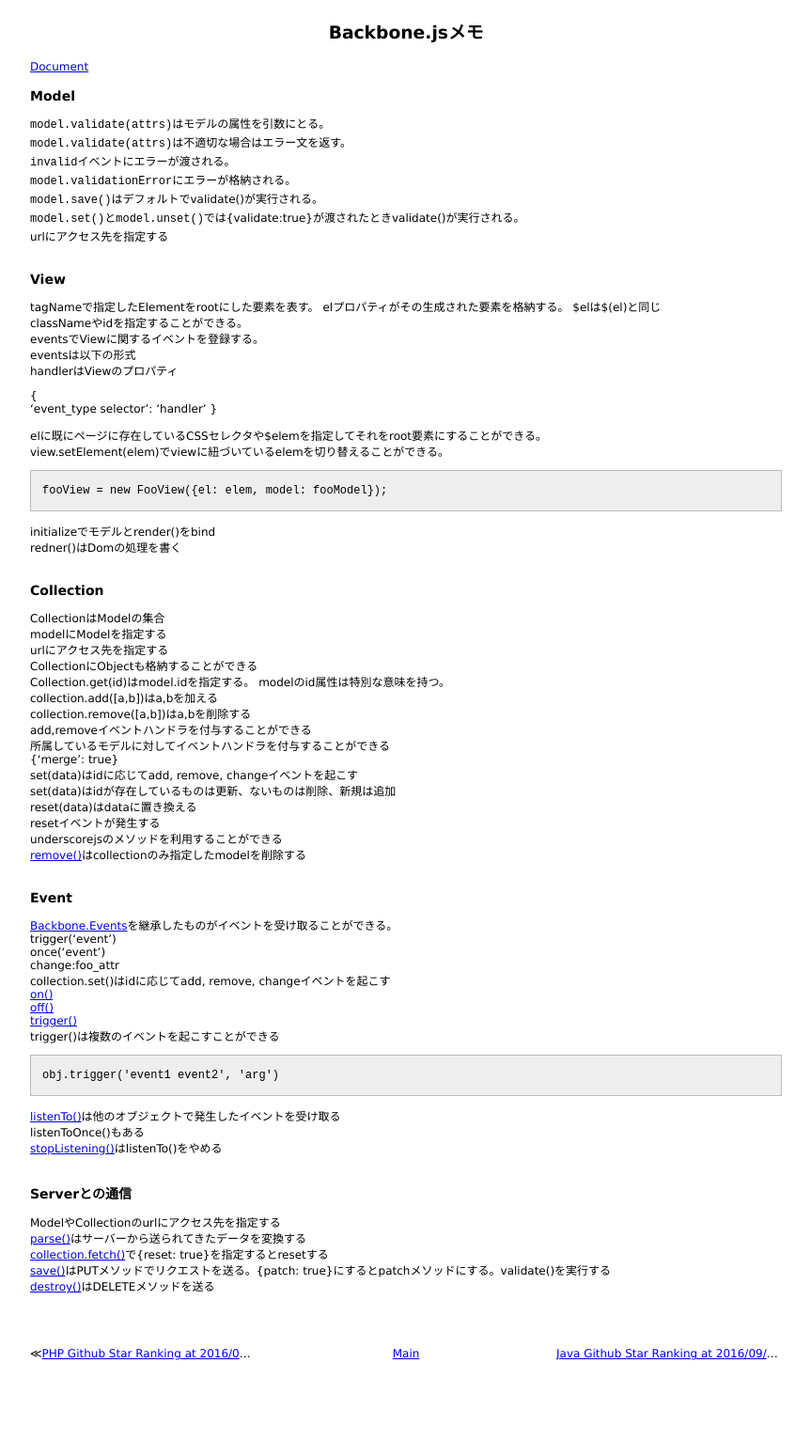
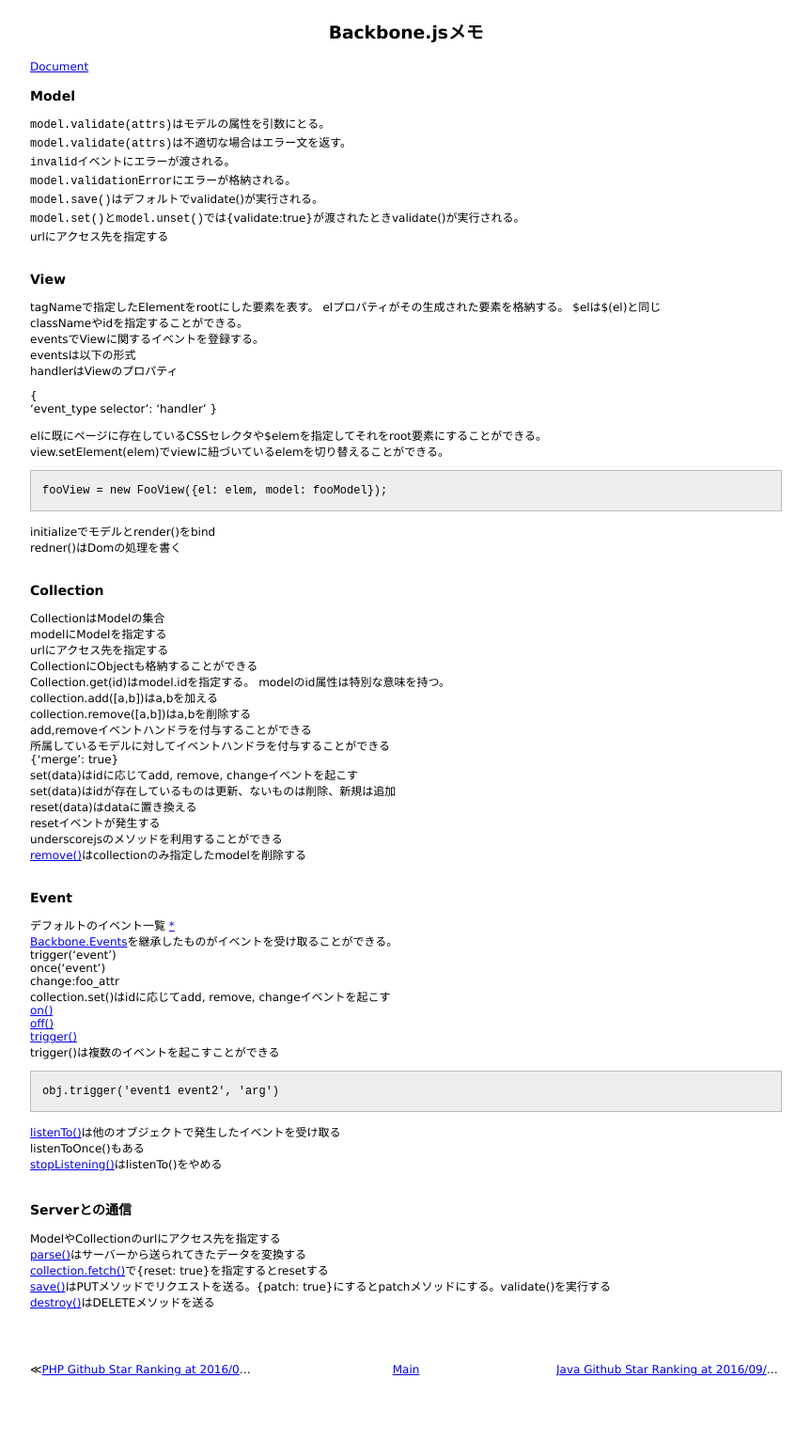
Before and after one commit to 38elements/38elements.github.com, a Jekyll site: the page built from _posts/2016-09-07-backbonejs.md, in a window 1280 px wide. Shown: the whole page at 94% size, without its empty margins (208-1071 px from the left). Built offline with Jekyll 4.4.1, drawn with Linux system fonts in a browser that asks for light colours.

Commit message:
Update 2016-09-07-backbonejs.md

```diff
--- a/_posts/2016-09-07-backbonejs.md
+++ b/_posts/2016-09-07-backbonejs.md
@@ -61,6 +61,7 @@ underscorejsのメソッドを利用することができる
 <br>
 
 ### Event
+デフォルトのイベント一覧 [\*](http://backbonejs.org/#Events-catalog)
 [Backbone.Events](http://backbonejs.org/#Events)を継承したものがイベントを受け取ることができる。
 trigger('event')
 once('event')
```
